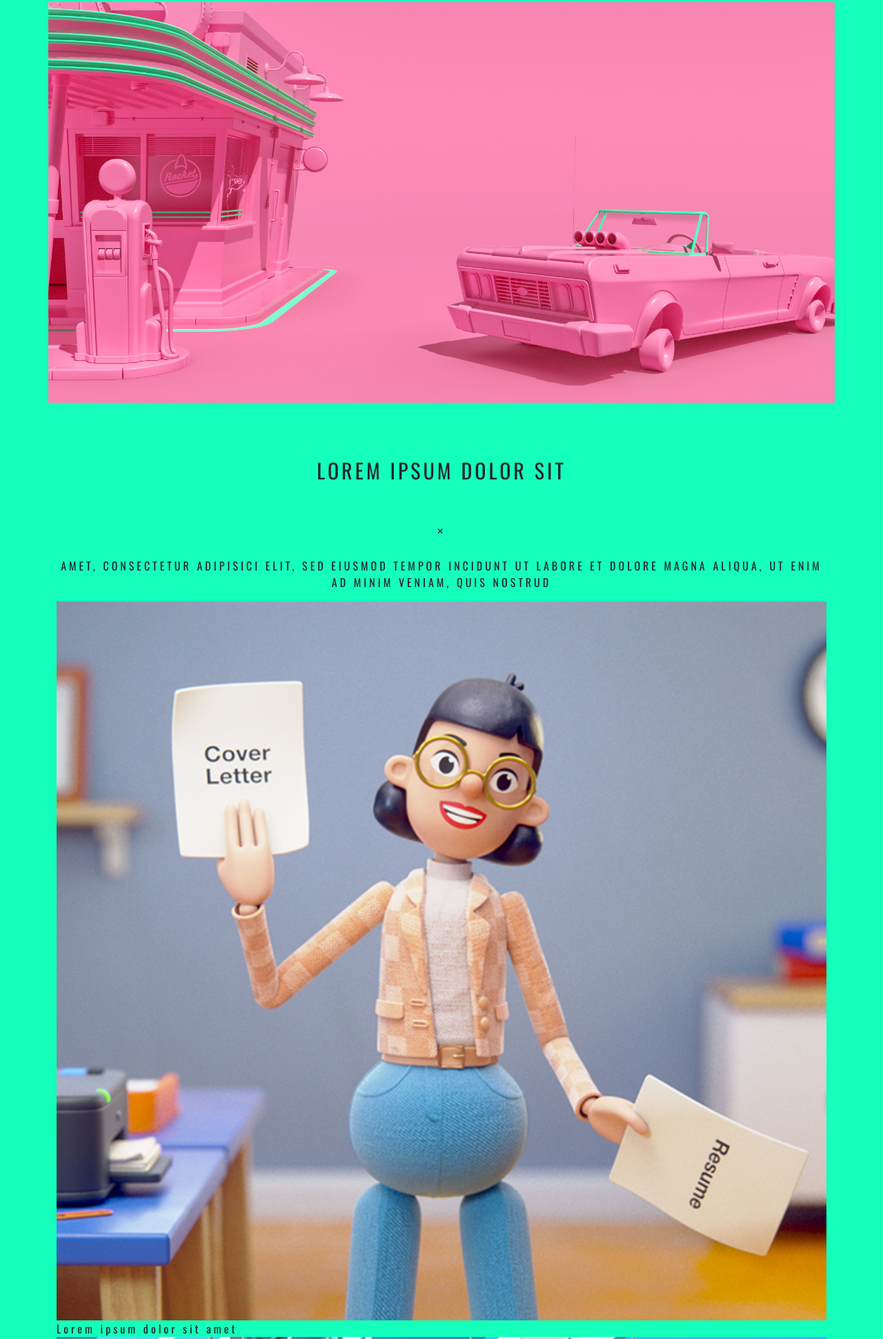
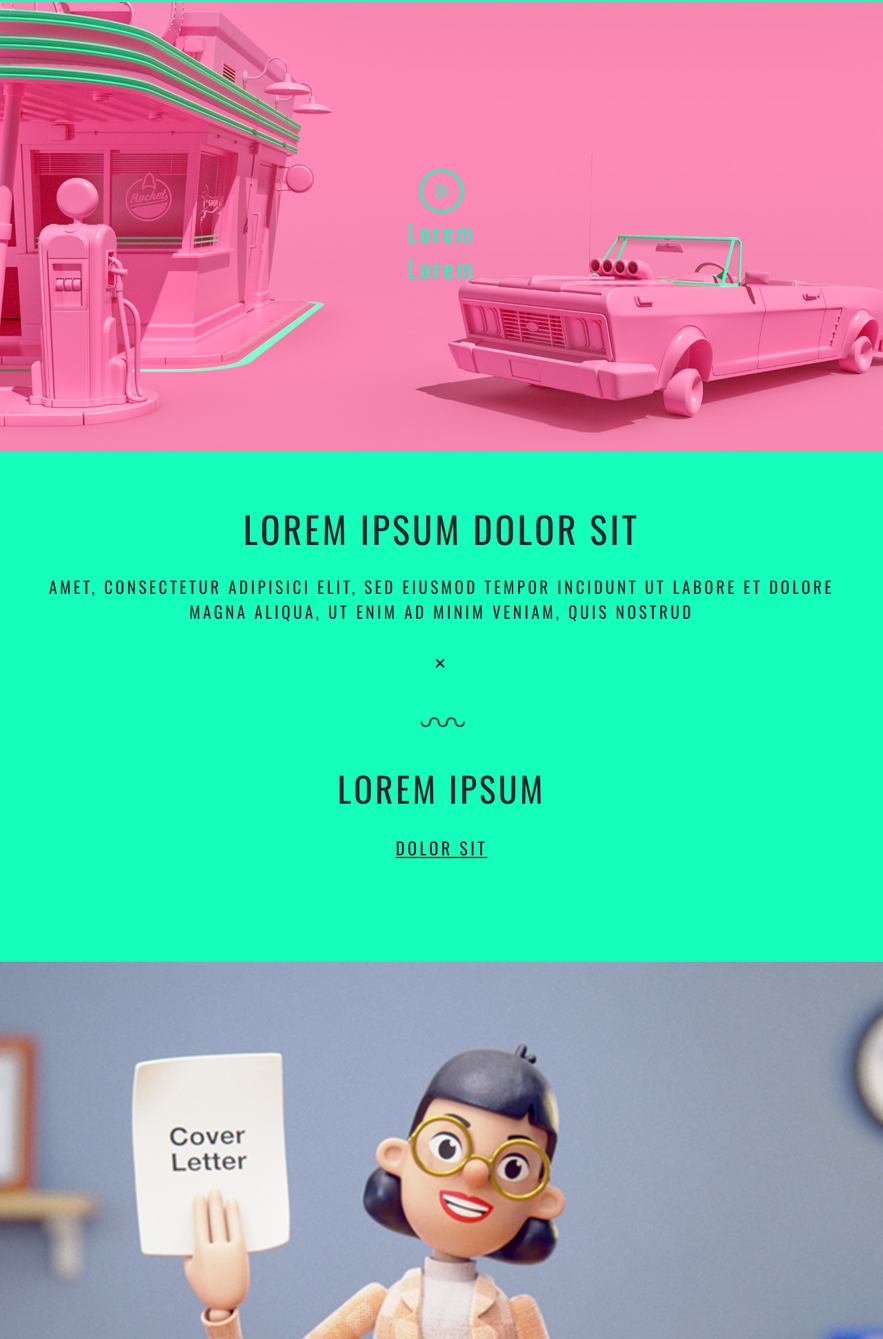
Before and after one commit to MariaDelMar23/202204-W1CHWE-elias-heresi-mariadelmar-cegarra, a website: page index.html in a window 1280 px wide. Shown: the part 239-2180 px from the top of the page at 69% size. Drawn offline with nearby package versions, Linux system fonts and the light colour scheme; files that its build step writes are made by us from their sources.

Commit message:
Finished home (no inclination, only movile)

```diff
--- a/index.html
+++ b/index.html
@@ -34,51 +34,42 @@
         </section>
       </header>
       <main>
-        <section class="welcome-video container">
-          <div class="row">
-            <img
-              src="images\work\media\media03.jpg"
-              alt="Pink car"
-              class="welcome-video__image col-12"
-            />
-          </div>
+        <section class="welcome-video">
+          <button>
+            <img src="images\home\media\play.png" alt="Play button" />
+            <span>Lorem<br />Lorem</span>
+          </button>
+          <img src="images\work\media\media03.jpg" alt="Pink car" />
         </section>
-        <section class="home-text container">
+        <section class="home-text">
           <h2>LOREM IPSUM DOLOR SIT</h2>
-          <i class="fa-solid fa-xmark"></i>
           <p>
             AMET, CONSECTETUR ADIPISICI ELIT, SED EIUSMOD TEMPOR INCIDUNT UT
             LABORE ET DOLORE MAGNA ALIQUA, UT ENIM AD MINIM VENIAM, QUIS NOSTRUD
           </p>
+          <i class="fa-solid fa-xmark"></i>
         </section>
-        <section class="home-pictures container">
-          <div class="row">
-            <div class="col-12">
-              <img
-                src="images\work\media\media04.jpg"
-                alt="Girl with test"
-                class="col-12 main-images__image"
-              />
-              <span>Lorem ipsum dolor sit amet</span>
-            </div>
-            <div class="col-12">
-              <img
-                src="images\work\media\media05.jpg"
-                alt="Busy supermarket"
-                class="col-12 main-images__image"
-              />
-              <span>Lorem ipsum dolor sit amet</span>
-            </div>
-            <div class="col-12">
-              <img
-                src="images\work\media\media06.jpg"
-                alt="Woman in the street"
-                class="col-12"
-                class="main-images__image main-images__image"
-              />
-              <span>Lorem ipsum</span>
-            </div>
-          </div>
+        <section class="home-text__secondary">
+          <img src="images\home\media\wave-icon.png" alt="wave icon" />
+          <h2>LOREM IPSUM</h2>
+          <p>DOLOR SIT</p>
+        </section>
+        <section class="home-picture">
+          <figure>
+            <img src="images\work\media\media04.jpg" alt="Girl with test" />
+            <figcaption>Lorem ipsum dolor sit amet,</figcaption>
+          </figure>
+          <figure>
+            <img src="images\work\media\media05.jpg" alt="Busy supermarket" />
+            <figcaption>Lorem ipsum dolor sit amet, consectetur</figcaption>
+          </figure>
+          <figure>
+            <img
+              src="images\work\media\media06.jpg"
+              alt="Woman in the street"
+            />
+            <figcaption>Lorem ipsum</figcaption>
+          </figure>
         </section>
       </main>
       <footer id="footer">
@@ -126,7 +117,7 @@
                 </section>
               </div>
             </div>
-            <div class="col-12">
+            <div>
               <div class="footer-text">
                 <h3 class="footer-text__titles">Lorem ipsum</h3>
                 <p>dolor<br />sit amet,<br />consectetur</p>
--- a/sass/style.scss
+++ b/sass/style.scss
@@ -25,6 +25,12 @@ body {
     flex-direction: row;
     justify-content: space-between;
     font-size: 20px;
+    a:visited {
+      color: #000;
+    }
+    :active {
+      color: #000;
+    }
   }
   &__logos {
     display: flex;
@@ -37,6 +43,9 @@ footer {
   display: flex;
   flex-direction: column;
   justify-content: space-around;
+  .container {
+    padding-bottom: 85px;
+  }
   span {
     display: flex;
     flex-direction: column;
@@ -142,11 +151,29 @@ footer {
 }
 
 .welcome-video {
-  .row {
+  display: flex;
+  justify-content: center;
+  align-items: center;
+  button {
+    text-align: center;
+    position: absolute;
+    background: transparent;
+    width: 150px;
+    height: 200px;
+    border: none;
     img {
-      width: 100vw;
-      padding: 0;
+      width: 70px;
     }
+    span {
+      letter-spacing: 4px;
+      text-align: center;
+      color: #16ffbd;
+      font-size: 35px;
+    }
+  }
+  img {
+    width: 100vw;
+    padding: 0;
   }
 }
 
@@ -154,14 +181,57 @@ footer {
   text-align: center;
   h2 {
     text-align: center;
-    font-size: 30px;
+    font-size: 53px;
     padding: 25px;
     padding-top: 80px;
   }
   i {
     text-align: center;
-    font-size: 11px;
+    font-size: 20px;
     padding: 32px;
+  }
+  p {
+    padding-left: 40px;
+    padding-right: 40px;
+    font-size: 24px;
+  }
+}
+
+.home-text__secondary {
+  text-align: center;
+  img {
+    width: 135px;
+    padding: 32px;
+  }
+  h2 {
+    font-size: 50px;
+    padding: 30px;
+    padding-top: 25px;
+  }
+  p {
+    font-size: 25px;
+    text-decoration: underline;
+  }
+}
+section.home-picture {
+  figure {
+    width: 100vw;
+    padding-top: 110px;
+    img {
+      vertical-align: middle;
+      width: 100vw;
+      padding-top: 75px;
+      padding-top: 20px;
+    }
+    figcaption {
+      text-align: center;
+      font-weight: normal;
+      padding: 15px;
+      font-size: 30px;
+    }
+    &:nth-child(3) {
+      padding-bottom: 90px;
+    }
   }
 }
 
@@ -176,9 +246,8 @@ footer {
         margin: 5px;
       }
     }
-
-    &--list {
-      justify-content: space-around;
-    }
+  }
+  &--list {
+    justify-content: space-around;
   }
 }
```
Also changed, not shown: images/home/media/wave-icon.png (added).
